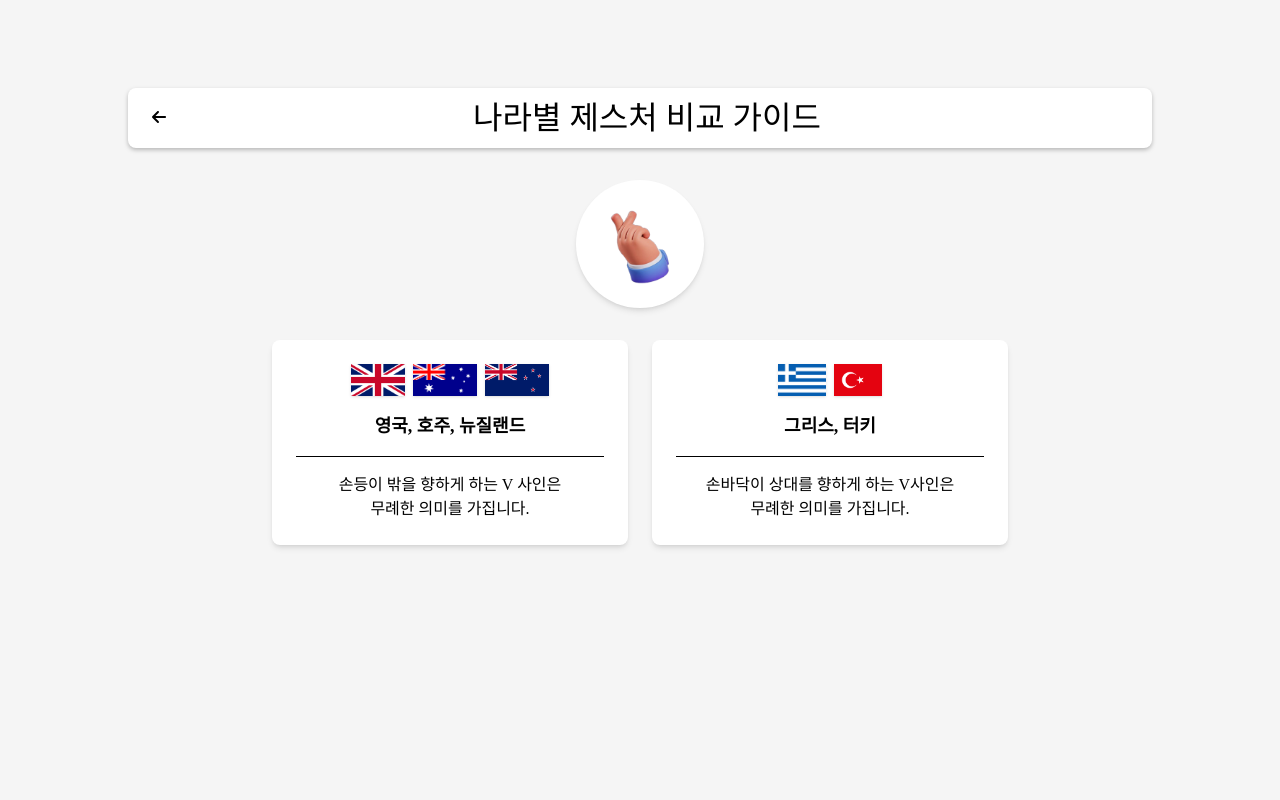
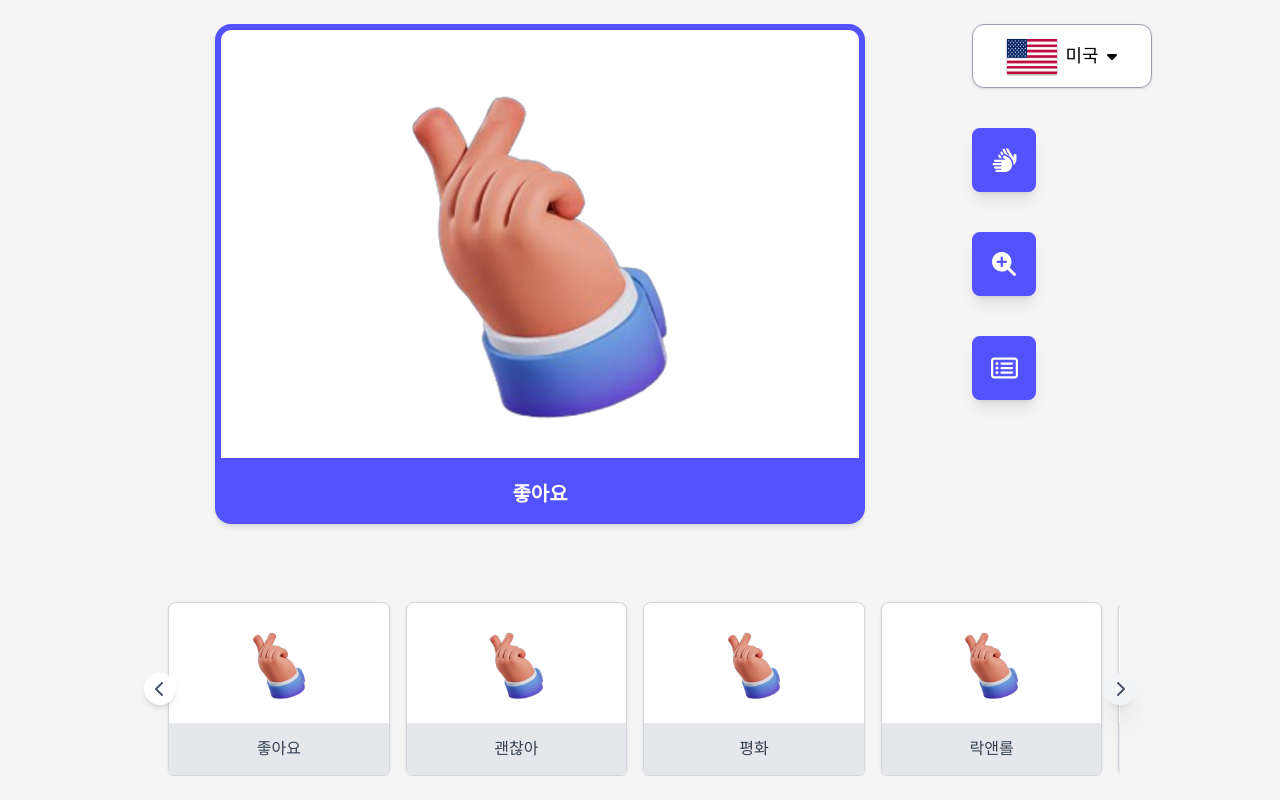
Before and after one commit to lovelyppotto/Moyamo, a React (Vite) app in the folder FE/: page /dictionary in a window 1280 px wide. Built offline with nearby package versions, Linux system fonts and the light colour scheme; a web font is replaced by a local one.

Commit message:
[FE] fix: Dictionary 컴포넌트 내 CompareGuide 중복 렌더링 제거
- Dictionary 컴포넌트에서 CompareGuide 직접 렌더링 제거
- 나라별 비교 가이드 버튼 클릭 시 적절한 라우팅 처리 추가

resolves: S12P21D203-163

```diff
--- a/FE/src/pages/dict/Dictionary.tsx
+++ b/FE/src/pages/dict/Dictionary.tsx
@@ -117,12 +117,11 @@ function Dictionary() {
 
   // 비교 가이드로 이동
   const handleGuideButtonClick = () => {
-    console.log('비교 가이드 버튼 클릭');
+    navigate('/dictionary/guide');
   };
 
   return (
     <div className="h-screen flex flex-col font-[NanumSquareRound] max-w-6xl mx-auto px-4 sm:px-8 md:px-12 lg:px-16 overflow-hidden">
-      <CompareGuide />
       <div className="flex flex-1 justify-center items-start py-6">
         {/* 메인 이미지 */}
         <div className="flex-grow flex items-center justify-center pr-5 max-h-[calc(100vh-250px)]">
```
